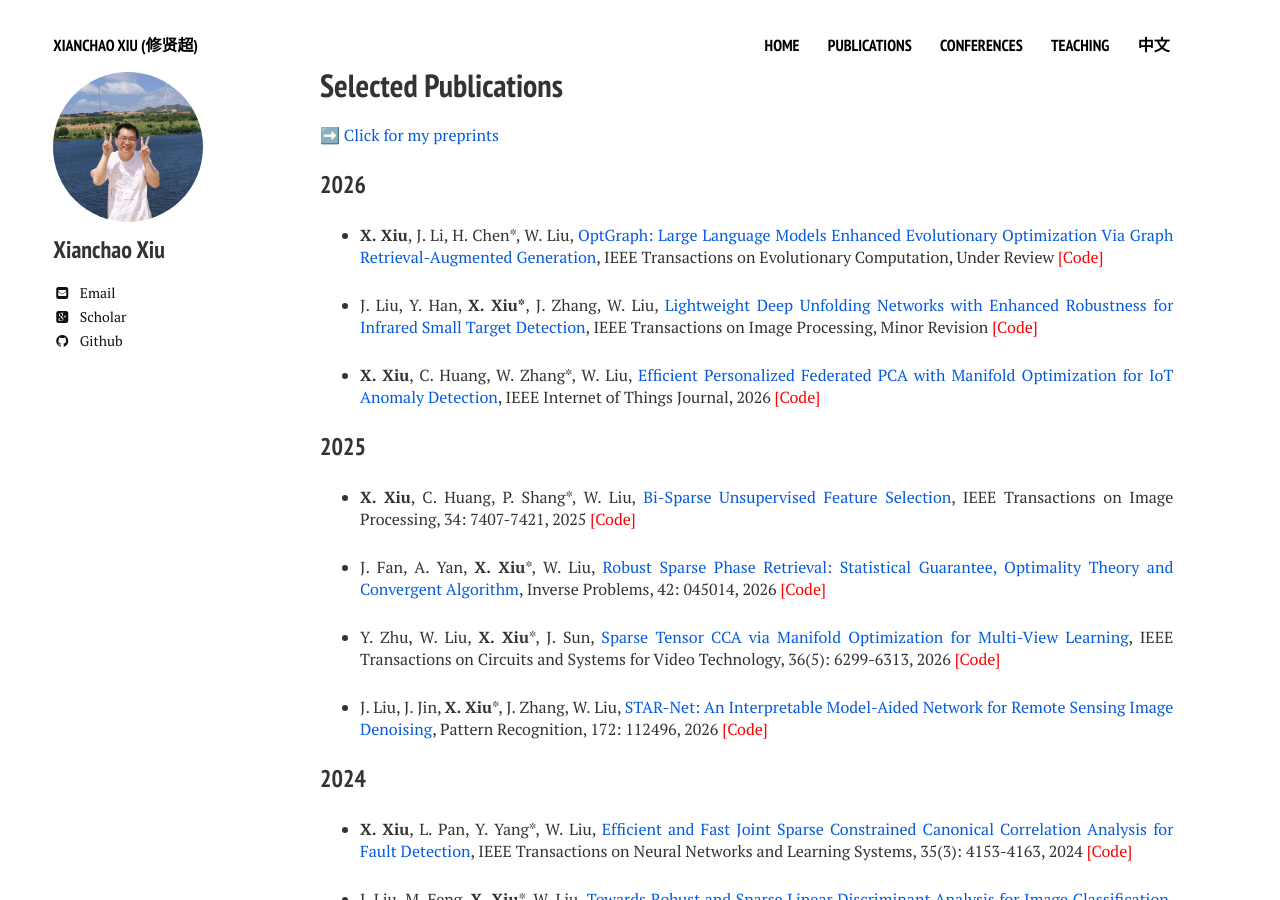
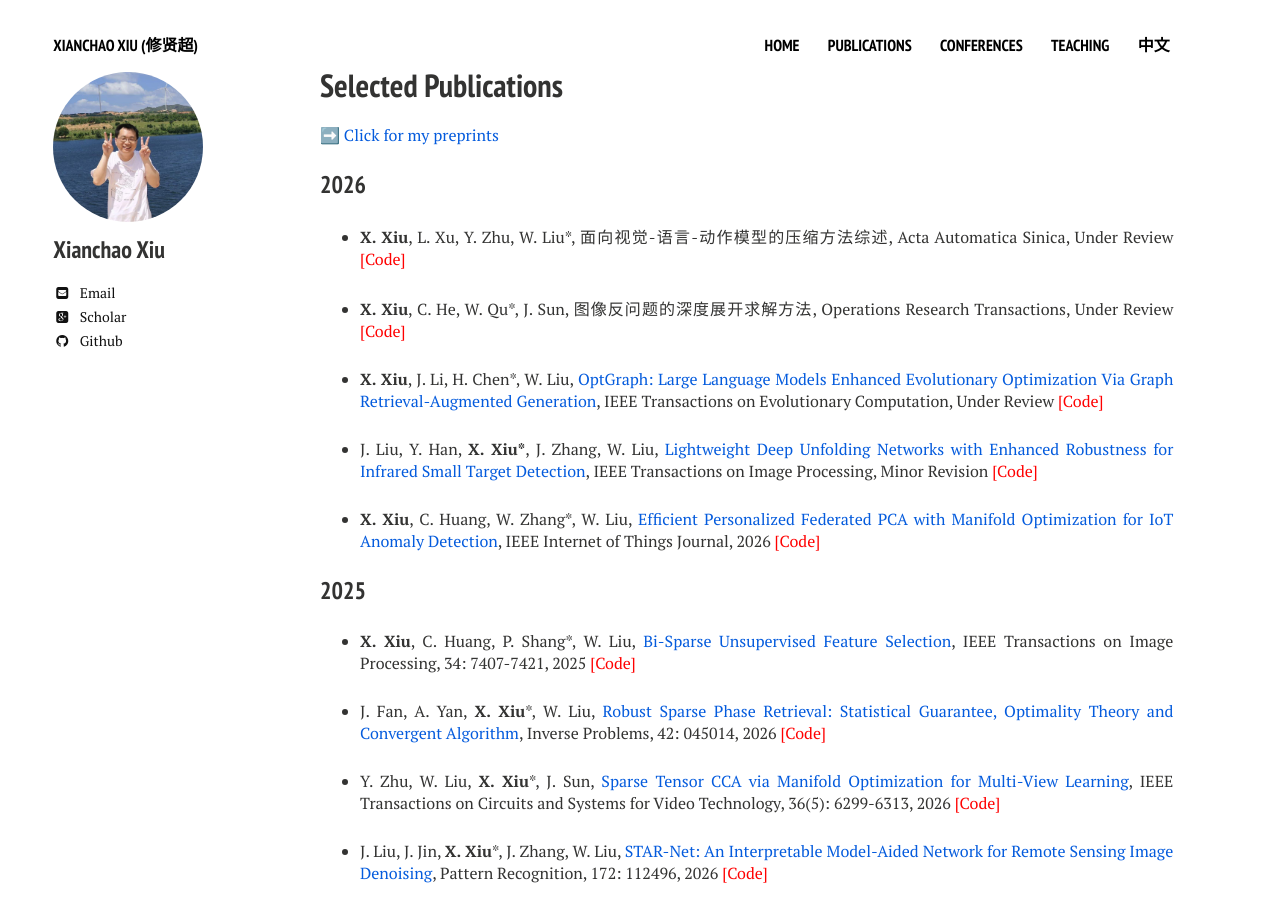
Before and after one commit to xianchaoxiu/xianchaoxiu.github.io, a Jekyll site: the page built from publications/index.md, in a window 1280 px wide and 900 px high. Built offline with Jekyll 4.4.1, drawn with Linux system fonts in a browser that asks for light colours; nearby versions of some CDN libraries.

Commit message:
Update index.md

```diff
--- a/publications/index.md
+++ b/publications/index.md
@@ -11,6 +11,10 @@ share: false
 
 
 ### 2026
+
+* <b>X. Xiu</b>, L. Xu, Y. Zhu, W. Liu*, 面向视觉-语言-动作模型的压缩方法综述, Acta Automatica Sinica, Under Review <a href="https://github.com/xianchaoxiu/COM4VLA" class="textlink" target="_blank" style="color: red;">[Code]</a>
+
+* <b>X. Xiu</b>, C. He, W. Qu*, J. Sun, 图像反问题的深度展开求解方法, Operations Research Transactions, Under Review <a href="https://github.com/xianchaoxiu/DL4OPT" class="textlink" target="_blank" style="color: red;">[Code]</a>
 
 * <b>X. Xiu</b>, J. Li, H. Chen*, W. Liu, <a href="https://arxiv.org/abs/2607.27918" class="textlink" target="_blank">OptGraph: Large Language Models Enhanced Evolutionary Optimization Via Graph Retrieval-Augmented Generation</a>, IEEE Transactions on Evolutionary Computation, Under Review <a href="https://github.com/xianchaoxiu/OptGraph" class="textlink" target="_blank" style="color: red;">[Code]</a>
 
```
